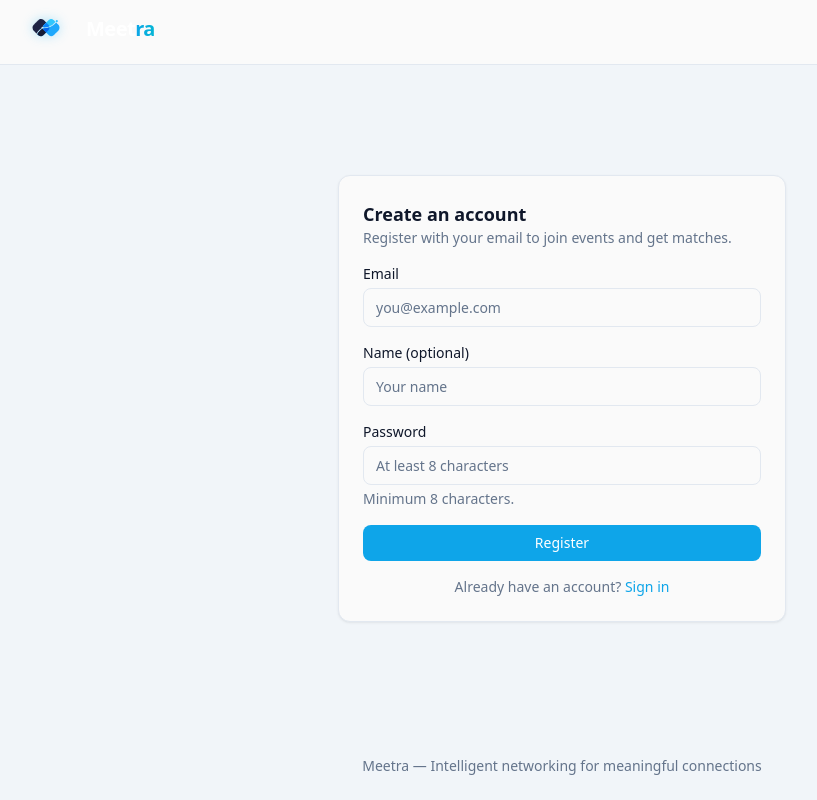
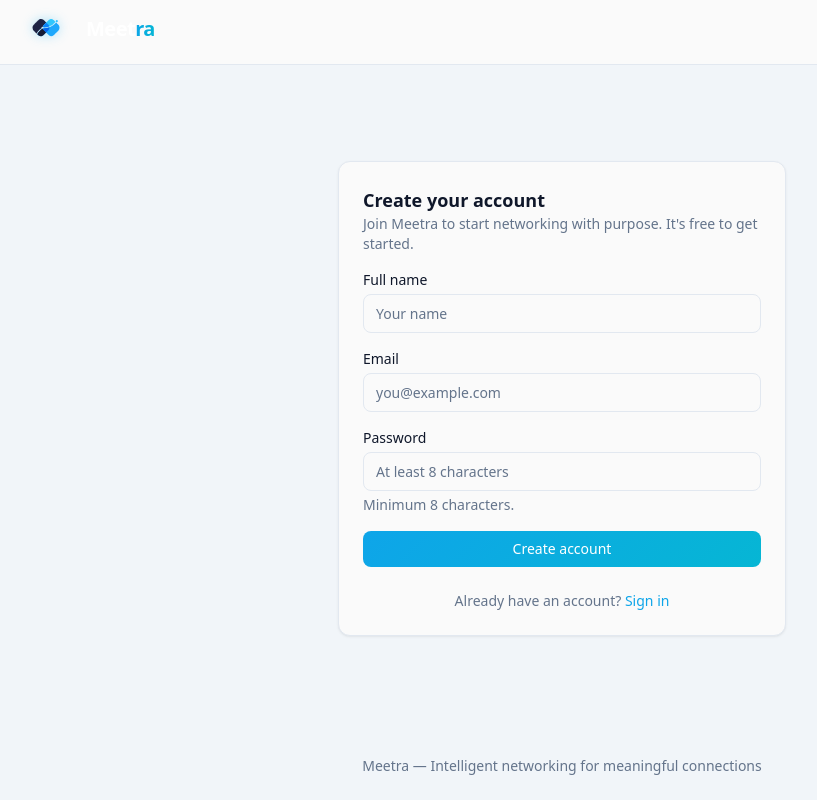
Before and after one commit to MahdiarKhodabakhshi/Meetra, a Next.js app in the folder apps/web/: page /register in a window 1280 px wide. Shown: the whole page, without its empty margins (78-895 px from the left). Built offline with nearby package versions, Linux system fonts and the light colour scheme; no server answers.

Commit message:
feat(web): refresh auth forms and copy

```diff
--- a/apps/web/app/(auth)/login/page.tsx
+++ b/apps/web/app/(auth)/login/page.tsx
@@ -27,10 +27,10 @@
   }
 
   return (
-    <Card>
+    <Card className="bg-[var(--background)]">
       <CardHeader>
-        <CardTitle>Sign in</CardTitle>
-        <CardDescription>Use your email and password to access your account.</CardDescription>
+        <CardTitle>Welcome back</CardTitle>
+        <CardDescription>Sign in to your Meetra account to continue networking.</CardDescription>
       </CardHeader>
       <form onSubmit={handleSubmit} className="space-y-4">
         <Input
@@ -46,7 +46,7 @@
         <Input
           type="password"
           label="Password"
-          placeholder="••••••••"
+          placeholder="Enter your password"
           value={password}
           onChange={(e) => setPassword(e.target.value)}
           required
@@ -60,14 +60,14 @@
               {error}
             </p>
           )}
-        <Button type="submit" fullWidth loading={loading}>
+        <Button type="submit" fullWidth loading={loading} className="btn-gradient">
           Sign in
         </Button>
       </form>
-      <p className="mt-4 text-center text-sm text-[var(--muted)]">
+      <p className="mt-6 text-center text-sm text-[var(--muted)]">
         Don&apos;t have an account?{' '}
-        <Link href="/register" className="link">
-          Register
+        <Link href="/register" className="link font-medium">
+          Create one free
         </Link>
       </p>
     </Card>
--- a/apps/web/app/(auth)/register/page.tsx
+++ b/apps/web/app/(auth)/register/page.tsx
@@ -32,12 +32,22 @@
   }
 
   return (
-    <Card>
+    <Card className="bg-[var(--background)]">
       <CardHeader>
-        <CardTitle>Create an account</CardTitle>
-        <CardDescription>Register with your email to join events and get matches.</CardDescription>
+        <CardTitle>Create your account</CardTitle>
+        <CardDescription>
+          Join Meetra to start networking with purpose. It's free to get started.
+        </CardDescription>
       </CardHeader>
       <form onSubmit={handleSubmit} className="space-y-4">
+        <Input
+          type="text"
+          label="Full name"
+          placeholder="Your name"
+          value={name}
+          onChange={(e) => setName(e.target.value)}
+          autoComplete="name"
+        />
         <Input
           type="email"
           label="Email"
@@ -46,14 +56,6 @@
           onChange={(e) => setEmail(e.target.value)}
           required
           autoComplete="email"
-        />
-        <Input
-          type="text"
-          label="Name (optional)"
-          placeholder="Your name"
-          value={name}
-          onChange={(e) => setName(e.target.value)}
-          autoComplete="name"
         />
         <Input
           type="password"
@@ -71,13 +73,13 @@
             {error}
           </p>
         )}
-        <Button type="submit" fullWidth loading={loading}>
-          Register
+        <Button type="submit" fullWidth loading={loading} className="btn-gradient">
+          Create account
         </Button>
       </form>
-      <p className="mt-4 text-center text-sm text-[var(--muted)]">
+      <p className="mt-6 text-center text-sm text-[var(--muted)]">
         Already have an account?{' '}
-        <Link href="/login" className="link">
+        <Link href="/login" className="link font-medium">
           Sign in
         </Link>
       </p>
```
